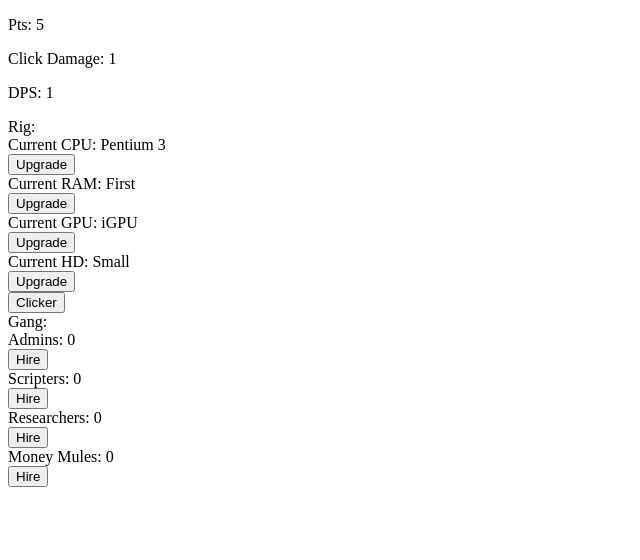
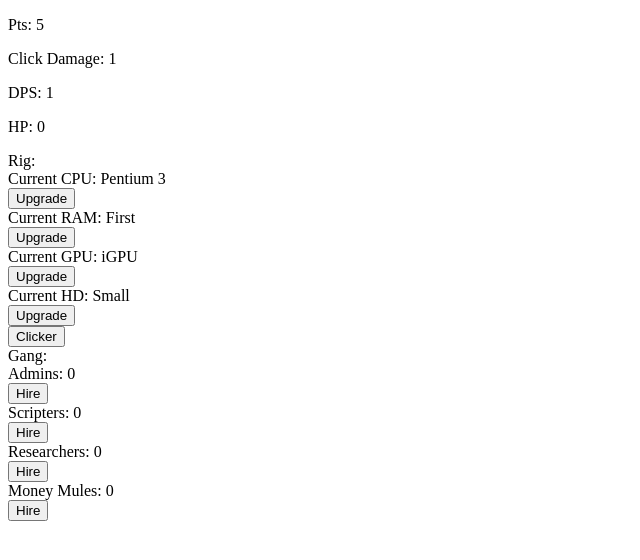
Before and after one commit to II-Paulus-II/project-week6, a React (Vite) app: page / in a window 1280 px wide. Shown: the top 560 px of the page, without its empty margins (0-640 px from the left). Built offline with nearby package versions, Linux system fonts and the light colour scheme.

Commit message:
negative HP objects

```diff
--- a/src/app.jsx
+++ b/src/app.jsx
@@ -18,41 +18,53 @@ import Gang from "./Gang";
 
 
 function App() {
-  /* ----- Game Data Variables for useState ----- */
+  /* ----- Game Data Variables with useState ----- */
   const [damageDone, setDamageDone] = useState(0);
   const [upgrades, setUpgrades] = useState(Constants.UPGRADES);
   const [gang, setGang] = useState(Constants.GANG);
-  const [currentDPSDamage, setCurrentDPSDamage] = useState(Game.calculateDPS(gang));
+  //const [currentDPSDamage, setCurrentDPSDamage] = useState(Game.calculateDPS(gang));
+  const [currentObjectHP, setCurrentObjectHP] = useState(Constants.FIRSTLEVEL);
+  const [objectsHacked, setObjectsHacked] = useState(0);
 
   /* ----- Derived Variables ----- */
   const currentClickDamage = Game.calculateClickDamage(upgrades);
-  //const currentDPSDamage = Game.calculateDPS(gang);
+  const currentDPSDamage = Game.calculateDPS(gang);
+  const currentMaxObjectHP = Game.calculateMaxObjectHP(currentDPSDamage, currentClickDamage);
 
   /* ----- Handler Functions ----- */
   function handleClicker() {
     setDamageDone(damageDone + currentClickDamage);
+    setCurrentObjectHP(currentObjectHP - currentClickDamage);
   };
 
   function handleUpgrade(param) {
     const upgradedRigData = Game.upgradeRig(param, upgrades);
     //setUpgrades({});
-    setUpgrades(upgrades => ({...upgradedRigData}));
+    setUpgrades(upgradedRigData);
   };
 
   function handleGang(param) {
     const newGang = Game.hireGang(param, gang);
-    setGang(gang => ({...newGang}));
-    const newDPS = Game.calculateDPS(gang);
-    setCurrentDPSDamage(newDPS);
+    setGang(newGang);
+    //const newDPS = Game.calculateDPS(newGang);
+    //setCurrentDPSDamage(newDPS);
   };
+
+  function handleObjects() {
+    console.log("im less than 0hp do something");
+  }
 
   /* ----- Handle DPS damage useEffect ----- */
 
   useEffect(() => {
-    console.log("currentDPSDamage: ", currentDPSDamage)
     const dpsInterval = setInterval(() => {
       setDamageDone((damageDone) => damageDone + 1);
+      setCurrentObjectHP((currentObjectHP) => currentObjectHP - 1);
     }, 1000/currentDPSDamage );
+
+    if(currentObjectHP <= 0) {
+      handleObjects();
+    };
 
     return () => {
       clearInterval(dpsInterval);
@@ -64,6 +76,7 @@ function App() {
       <Info stateVariable={damageDone} text="Pts: " />
       <Info stateVariable={currentClickDamage} text="Click Damage: " />
       <Info stateVariable={currentDPSDamage} text="DPS: " />
+      <Info stateVariable={currentObjectHP} text="HP: " />
       <RigInfo upgrades={upgrades} handleUpgrade={handleUpgrade} />
       <Clicker onClick={handleClicker} />
       <Gang gang={gang} handleGang={handleGang}/>
--- a/src/constants.js
+++ b/src/constants.js
@@ -3,7 +3,7 @@ export const basePLayerBotNetSize = 1;
 export const baseBotNetEfficiency = 0.2;
 export const basePlayerGang = 0;
 export const objectsinLevel = 10 // I do not want this to change - 10 per level
-export const firstLevelHP = 5;
+export const FIRSTLEVEL = 5;
 export const startingWallet = 0;
 export const objectTypeArray = ["webserver", "crypto", "machine", "phishing"]; //Unused
 
--- a/src/game.js
+++ b/src/game.js
@@ -24,7 +24,7 @@ function getNewItemName(playerItem, upgradeObject) {
 export function upgradeRig(param, upgrades) {
   let upgradeObject = {};
   let playerItem = {};
-  let copyUpgrades = upgrades;
+  let copyUpgrades = {...upgrades};
   switch(param) {
     case "CPU":
       upgradeObject = Constants.CPU_UPGRADES;
@@ -58,7 +58,7 @@ export function calculateDPS(gang) {
 }
 
 export function hireGang(param, gang) {
-  let copyGang = gang;
+  let copyGang = {...gang};
   switch(param) {
     case "ADMIN":
       copyGang.ADMIN++;
@@ -75,3 +75,7 @@ export function hireGang(param, gang) {
   }
   return copyGang;
 }
+
+export function calculateMaxObjectHP(dps, click) {
+  return ((2 * click) + (4 * dps));
+}
```
